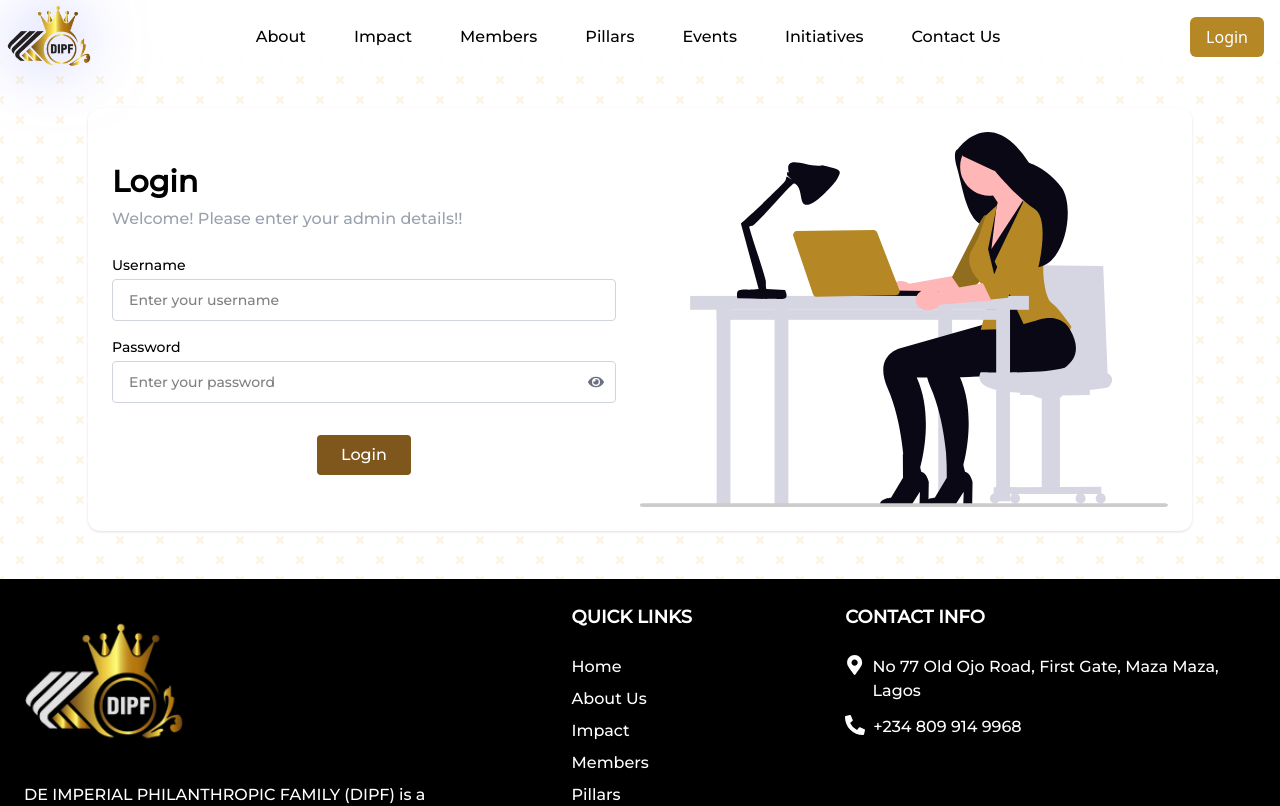
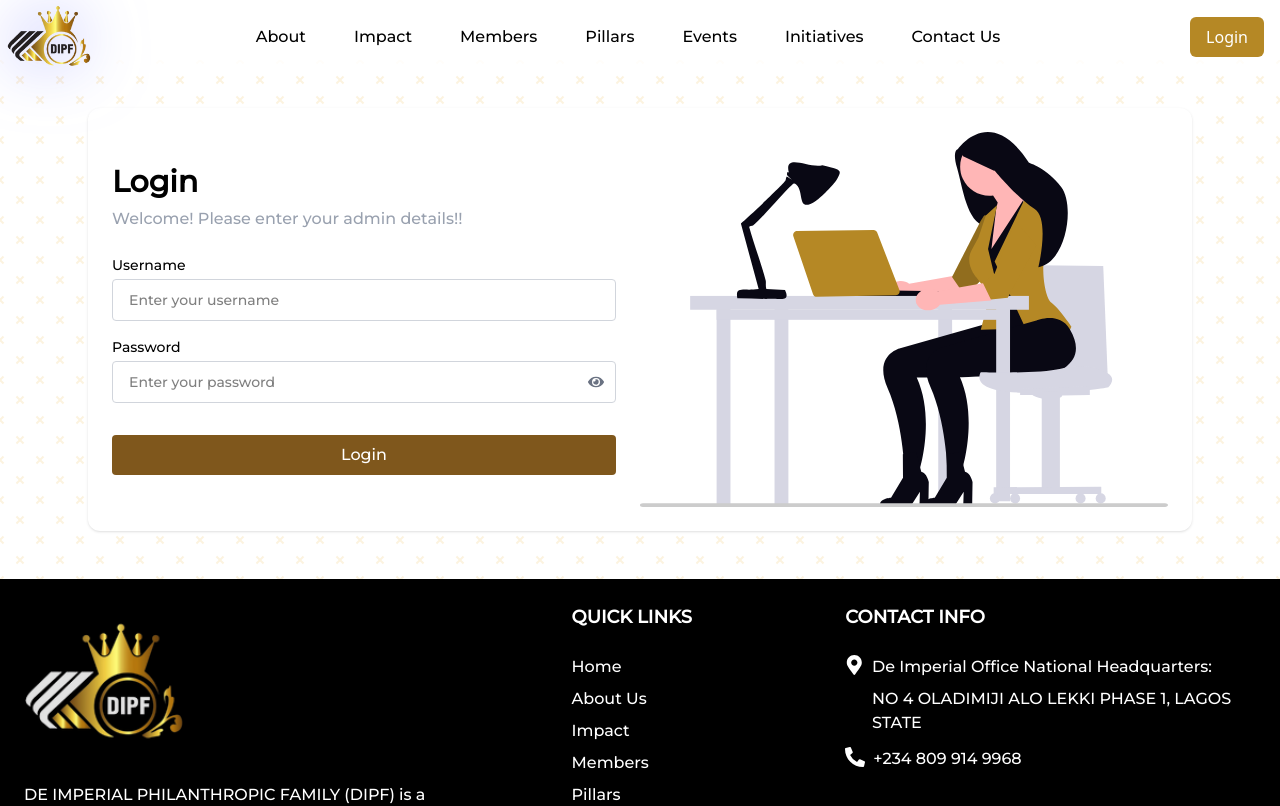
Before and after one commit to Moscolape/dipf, a React (Vite) app: page /login in a window 1280 px wide. Shown: the top 806 px of the page. Built offline with nearby package versions, Linux system fonts and the light colour scheme; a web font is replaced by a local one.

Commit message:
chore: add new address

```diff
--- a/src/components/dipf-jamb-scholarship-exam-form.tsx
+++ b/src/components/dipf-jamb-scholarship-exam-form.tsx
@@ -106,14 +106,14 @@
         <img
           src={logo}
           alt="watermark"
-          className="absolute top-0 right-10 w-64 opacity-50 pointer-events-none z-0"
+          className="absolute top-0 right-10 w-64 sm:opacity-50 opacity-20 pointer-events-none z-0"
         />
 
         {/* Bottom-Right Watermark */}
         <img
           src={logo}
           alt="watermark"
-          className="absolute bottom-0 right-10 w-64 opacity-50 pointer-events-none z-0 -mb-28 sm:mb-0"
+          className="absolute bottom-0 right-10 w-64 sm:opacity-50 opacity-20 pointer-events-none z-0 -mb-28 sm:mb-0"
         />
 
         {/* Bottom-Right Watermark */}
@@ -129,7 +129,7 @@
             DIPF JAMB Scholarship Application
           </h2>
           <p className="mb-5">
-            <b>NOTE:</b> Entering inacurate information or uploading a photo of
+            <b>NOTE:</b> Entering inaccurate information or uploading a photo of
             your result slip that isn't very clear could lead to your
             disqualification.
           </p>
@@ -374,11 +374,11 @@
 
             {showModal && <SuccessModal />}
 
-            <div className="sm:col-span-2 flex justify-center mt-4">
+            <div className="sm:col-span-2 flex justify-center mt-10">
               <button
                 type="submit"
                 disabled={isSubmitting}
-                className="bg-[#7f571c] text-white px-6 py-2 rounded hover:bg-[#926014] transition cursor-pointer flex items-center gap-2 disabled:opacity-30 disabled:cursor-not-allowed"
+                className="bg-[#7f571c] text-white px-6 py-2 rounded hover:bg-[#926014] transition cursor-pointer flex items-center justify-center gap-2 disabled:opacity-30 disabled:cursor-not-allowed w-full"
               >
                 {isSubmitting && (
                   <svg
--- a/src/components/footer.tsx
+++ b/src/components/footer.tsx
@@ -27,7 +27,7 @@
   {
     icon: <FaTwitter />,
     href: "https://twitter.com/DeImperialFam",
-  }
+  },
 ];
 
 const quickLinks = [
@@ -74,7 +74,11 @@
   const isLoginPage = location.pathname === "/login";
 
   return (
-    <div className={`w-full bg-black text-white ${isLoginPage ? 'mt-0' : 'mt-20'} font-Montserrat`}>
+    <div
+      className={`w-full bg-black text-white ${
+        isLoginPage ? "mt-0" : "mt-20"
+      } font-Montserrat`}
+    >
       <div className="flex sm:flex-row flex-col justify-between items-start sm:p-6 p-3">
         <div className="sm:w-1/3 font-Montserrat" data-aos="fade-up">
           <img src={logo2} alt="logo" className="w-40 sm:mx-0 mx-auto" />
@@ -121,7 +125,10 @@
           <br />
           <div className="flex items-start">
             <FaMapMarkerAlt className="text-white text-xl mr-2" />
-            <p>No 77 Old Ojo Road, First Gate, Maza Maza, Lagos</p>
+            <div>
+              <p className="mb-2">De Imperial Office National Headquarters:</p>
+              <p>NO 4 OLADIMIJI ALO LEKKI PHASE 1, LAGOS STATE</p>
+            </div>
           </div>
           <div className="flex items-start mt-3">
             <FaPhoneAlt className="text-white text-xl mr-2" />
--- a/src/pages/login.tsx
+++ b/src/pages/login.tsx
@@ -40,12 +40,15 @@
     try {
       setIsSubmitting(true);
 
-      const response = await fetch("http://localhost:8080/api/v1/auth/login", {
-        //   const response = await fetch("https://dipf-backend.onrender.com/api/v1/auth/login",{
-        method: "POST",
-        headers: { "Content-Type": "application/json" },
-        body: JSON.stringify(data),
-      });
+      //   const response = await fetch("http://localhost:8080/api/v1/auth/login", {
+      const response = await fetch(
+        "https://dipf-backend.onrender.com/api/v1/auth/login",
+        {
+          method: "POST",
+          headers: { "Content-Type": "application/json" },
+          body: JSON.stringify(data),
+        }
+      );
 
       const result = await response.json();
 
@@ -158,7 +161,7 @@
                 <button
                   type="submit"
                   disabled={isSubmitting}
-                  className="bg-[#7f571c] text-white px-6 py-2 rounded hover:bg-[#926014] transition cursor-pointer flex items-center gap-2 disabled:opacity-30 disabled:cursor-not-allowed"
+                  className="bg-[#7f571c] text-white px-6 py-2 rounded hover:bg-[#926014] transition cursor-pointer flex items-center justify-center gap-2 disabled:opacity-30 disabled:cursor-not-allowed w-full"
                 >
                   {isSubmitting && (
                     <svg
```
